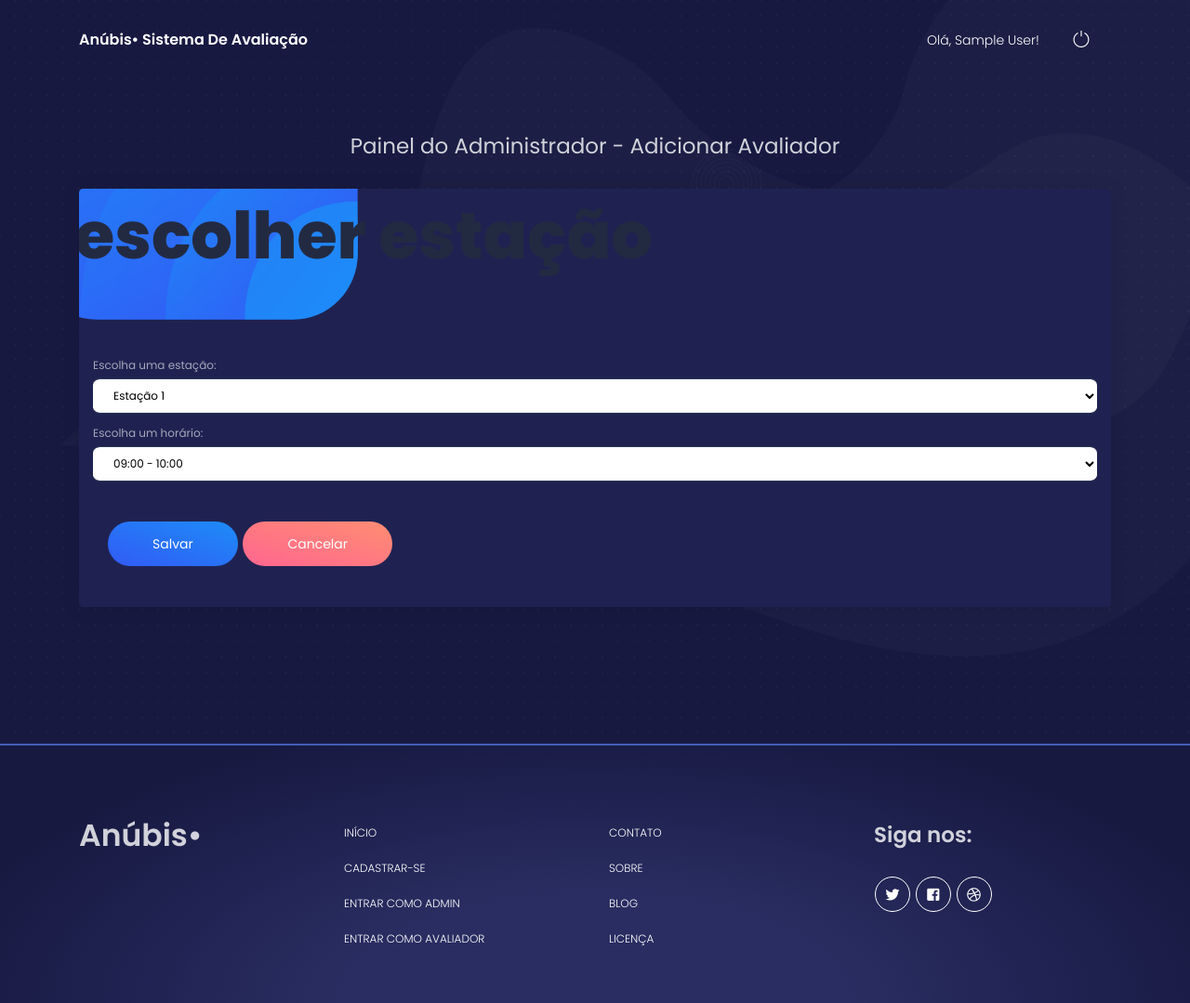
After one commit to vieiraeduardos/anubis, a Flask app: page /papers/1/stations/ in a window 1280 px wide. The commit adds this page. Shown: the whole page at 93% size. Run offline with Flask 2, Linux system fonts and the light colour scheme; the visitor is signed in with stand-in values (Sample User, id 1); some libraries are stand-ins or nearby versions.

Commit message:
Implementing button to update time and station

```diff
--- a/app/__init__.py
+++ b/app/__init__.py
@@ -11,6 +11,7 @@ from app.controllers import JudgeController
 from app.controllers import PaperController
 from app.controllers import EvaluationController
 from app.controllers import LinkController
+from app.controllers import StationController
 
 
 from app.models.Judge import Judge
--- /dev/null
+++ b/app/controllers/StationController.py
@@ -0,0 +1,24 @@
+from flask import render_template, session, request, redirect
+
+from app import app
+
+from app.models.Admin import Admin
+from app.models.Station import Station
+
+
+@app.route("/papers/<paper>/stations/", methods=["GET"])
+def redirect_to_station_page(paper):
+    user = Admin().getAdminByEmail(session["email"])
+
+    return render_template("stations.html", user=user, paper=paper)
+
+
+@app.route("/papers/<paper>/stations/", methods=["POST"])
+def set_station(paper):
+    station = request.form.get("station")
+    time = request.form.get("time")
+    s = Station(paper=paper, station=station, time=time)
+
+    s.update()
+
+    return redirect("/events/1/")
--- /dev/null
+++ b/app/templates/stations.html
@@ -0,0 +1,121 @@
+{% include "heading.html" %}
+
+<body class="landing-page">
+  <!-- Navbar -->
+  <nav class="navbar navbar-expand-lg fixed-top navbar-transparent " color-on-scroll="100">
+    <div class="container">
+      <div class="navbar-translate">
+        <a class="navbar-brand" href="/" rel="tooltip" title="Designed and Coded by Núcleo de Telessaúde do Maranhão" data-placement="bottom">
+          <span>Anúbis•<Congresso Brasileiro de Telemedicina e Telessaúde/span> Sistema de Avaliação
+        </a>
+        <button class="navbar-toggler navbar-toggler" type="button" data-toggle="collapse" data-target="#navigation" aria-controls="navigation-index" aria-expanded="false" aria-label="Toggle navigation">
+          <span class="navbar-toggler-bar bar1"></span>
+          <span class="navbar-toggler-bar bar2"></span>
+          <span class="navbar-toggler-bar bar3"></span>
+        </button>
+      </div>
+      <div class="collapse navbar-collapse justify-content-end" id="navigation">
+        <div class="navbar-collapse-header">
+          <div class="row">
+            <div class="col-6 collapse-brand">
+              <a>
+                Anúbis•
+              </a>
+            </div>
+            <div class="col-6 collapse-close text-right">
+              <button type="button" class="navbar-toggler" data-toggle="collapse" data-target="#navigation" aria-controls="navigation-index" aria-expanded="false" aria-label="Toggle navigation">
+                <i class="tim-icons icon-simple-remove"></i>
+              </button>
+            </div>
+          </div>
+        </div>
+        <ul class="navbar-nav">
+          <li class="nav-item">
+            <a class="nav-link">Olá, {{ user.name }}!</a>
+          </li>
+          <li class="nav-item">
+            <a href="/logout/" class="nav-link" rel="tooltip" title="Sair da Aplicação" data-placement="bottom"><i class="tim-icons icon-button-power"></i></a>
+          </li>
+        </ul>
+      </div>
+    </div>
+  </nav>
+  <!-- End Navbar -->
+  <div class="wrapper">
+    <div class="page-header">
+      <img src="{{ url_for('static', filename='assets/img/blob.png') }}" class="path">
+      <img src="{{ url_for('static', filename='assets/img/path2.png') }}" class="path2">
+      <img src="{{ url_for('static', filename='assets/img/triunghiuri.png') }}" class="shapes triangle">
+      <img src="{{ url_for('static', filename='assets/img/waves.png') }}" class="shapes wave">
+      <img src="{{ url_for('static', filename='assets/img/patrat.png') }}" class="shapes squares">
+      <img src="{{ url_for('static', filename='assets/img/cercuri.png') }}" class="shapes circle">
+      <div class="content">
+        <div class="container">
+          <h3>Painel do Administrador - Adicionar Avaliador</h3>
+
+          <div class="row row-grid justify-content-between  text-left">
+
+            <div class="col-lg-12 col-sm-12">
+              <div class="card card-register">
+                <div class="card-header">
+                  <img class="card-img" src="{{ url_for('static', filename='assets/img/square1.png') }}" alt="Card image">
+                  <h4 class="card-title">Escolher estação</h4>
+                </div>
+                <div class="card-body">
+                  <form class="form" action="/papers/{{ paper }}/stations/" method="POST">
+
+                    {% if error %}
+                      <div class="alert alert-danger alert-with-icon">
+                          <button type="button" aria-hidden="true" class="close" data-dismiss="alert" aria-label="Close">
+                              <i class="tim-icons icon-simple-remove"></i>
+                          </button>
+                          <span data-notify="icon" class="tim-icons icon-alert-circle-exc"></span>
+                          <span><b> Aviso! - </b> {{ error }}</span>
+                      </div>
+                    {% endif %}
+
+                    <label for="exampleFormControlSelect1">Escolha uma estação: </label>
+                    <div class="input-group">
+                      <select name="station" class="form-control" id="exampleFormControlSelect1" style="color: black; background-color: white;">
+                        <option value="1">Estação 1</option>
+                        <option value="2">Estação 2</option>
+                        <option value="3">Estação 3</option>
+
+                      </select>
+                    </div>
+
+                    <label>Escolha um horário: </label>
+                    <div class="input-group">
+                      <select name="time" class="form-control" style="color: black; background-color: white;">
+                        <option value="09:00 - 10:00">09:00 - 10:00</option>
+                        <option value="10:00 - 11:00">10:00 - 11:00</option>
+                        <option value="11:00 - 12:00">11:00 - 12:00</option>
+                        <option value="14:00 - 15:00">14:00 - 15:00</option>
+                        <option value="15:00 - 16:00">15:00 - 16:00</option>
+                        <option value="16:00 - 17:00">16:00 - 17:00</option>
+
+                      </select>
+                    </div>
+
+                    <input type="hidden" name="paper" value="{{ paper }}">
+
+                    <div class="card-footer">
+                      <button type="submit" class="btn btn-info btn-round btn-lg">Salvar</button>
+                      <a class="btn btn-warning btn-round btn-lg" href="/">Cancelar</a>
+                    </div>
+
+                  </form>
+                </div>
+              </div> <!-- end .card -->
+
+            </div>
+
+          </div>
+
+          </div>
+
+        </div>
+      </div>
+    </div>
+
+{% include "footer.html" %}
```
Also changed, not shown: app/models/Station.py (added, +22 -0 lines), app/templates/admin-events.html (+12 -2 lines).
